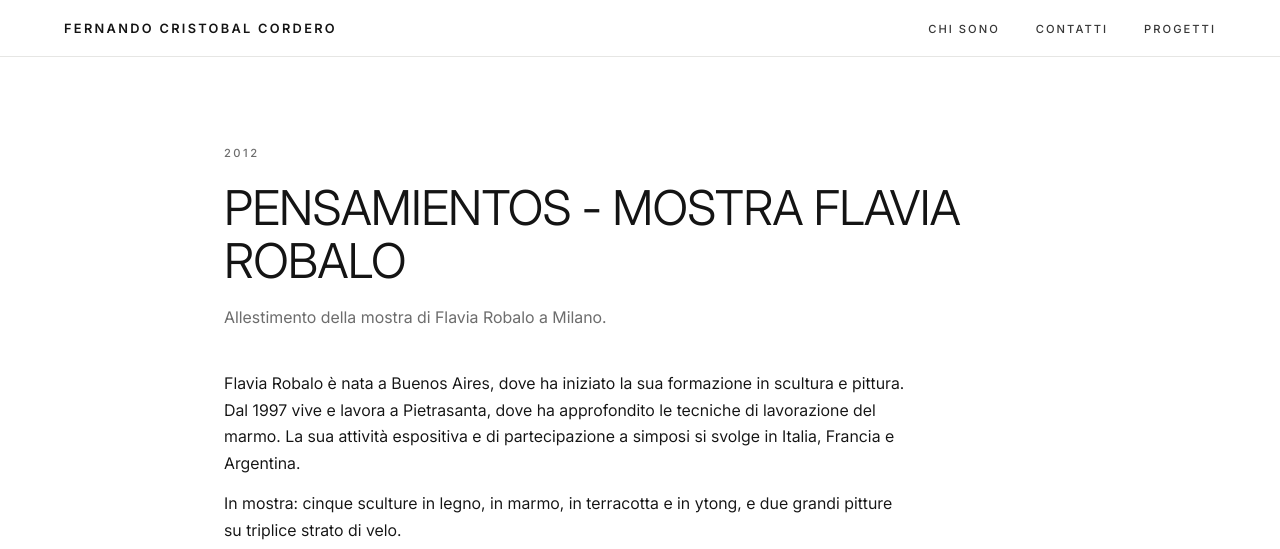
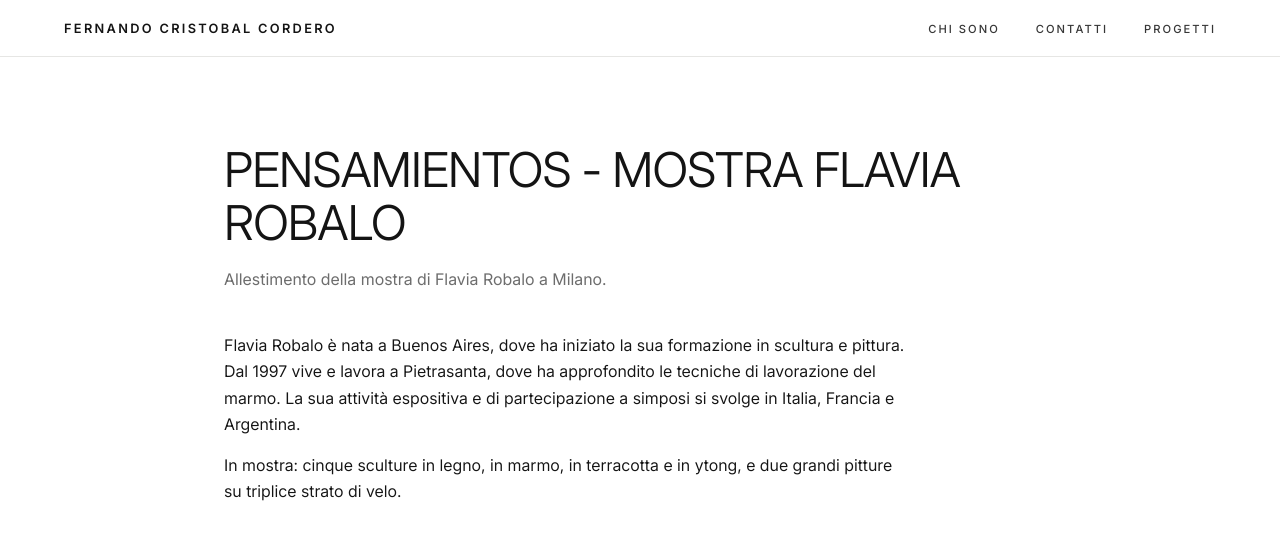
Before and after one commit to arch-cordero/arch-cordero.github.io, a Jekyll site: the page built from _posts/2012-01-01-pensamientos.md, in a window 1280 px wide and 900 px high, cut to the strip 0-549 px from the top of the window. Built offline with Jekyll 4.4.1, drawn with Linux system fonts in a browser that asks for light colours.

Commit message:
Hide project dates
Years no longer render on the mosaic tiles, the expanded panel, or the
standalone project pages. The markup is commented out rather than removed,
and the front-matter dates stay in place, so Jekyll keeps ordering the
posts as before and re-enabling is a one-line change.

```diff
--- a/_includes/mosaic.html
+++ b/_includes/mosaic.html
@@ -10,13 +10,14 @@
             {% picture thumb {{ cover }} --alt {{ post.title }} %}
             <span class="mosaic__label">
                 <span class="mosaic__title">{{ post.title }}</span>
-                <span class="mosaic__year">{{ post.date | date: "%Y" }}</span>
+                {% comment %}Date nascoste{% endcomment %}
+                {% comment %}<span class="mosaic__year">{{ post.date | date: "%Y" }}</span>{% endcomment %}
             </span>
         </a>
         <template data-project="{{ slug }}">
             <div class="panel__head">
                 <h3 class="panel__title">{{ post.title }}</h3>
-                <p class="panel__year">{{ post.date | date: "%Y" }}</p>
+                {% comment %}<p class="panel__year">{{ post.date | date: "%Y" }}</p>{% endcomment %}
             </div>
             <div class="panel__prose">{{ post.content | project_prose | markdownify }}</div>
             <div class="panel__gallery" tabindex="0" role="group" aria-label="Galleria del progetto">
--- a/_layouts/post.html
+++ b/_layouts/post.html
@@ -10,7 +10,8 @@
   {% include header.html %}
   <main class="post">
     <header class="post__head">
-      <p class="section__label">{{ page.date | date: "%Y" }}</p>
+      {% comment %}Data nascosta{% endcomment %}
+      {% comment %}<p class="section__label">{{ page.date | date: "%Y" }}</p>{% endcomment %}
       <h1 class="post__title">{{ page.title }}</h1>
       {% unless page.description == "" %}
       <p class="post__description">{{ page.description }}</p>
```
